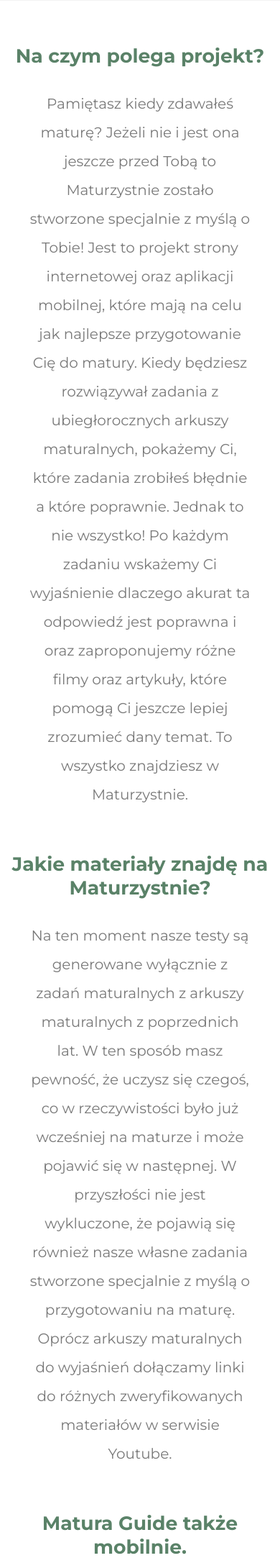
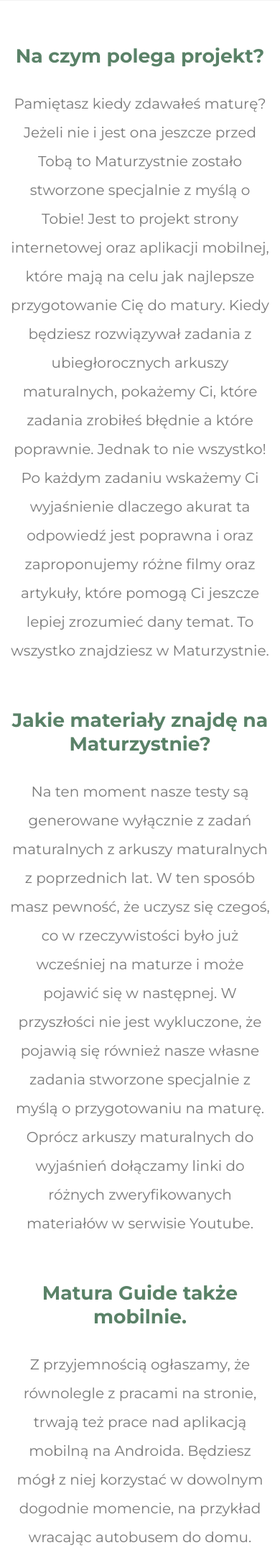
Before and after one commit to Jeboczek/maturaguide-web, a Django app: template homepage/templates/home.html in a window 390 px wide. Shown: the part 1343-3508 px from the top of the page at 72% size. Run offline with Django 3.2, Linux system fonts and the light colour scheme; the template is opened without the code that fills it, so the values that code supplies are empty; style sheets or scripts are compiled from the project's sources.

Commit message:
Make text more responsive

```diff
--- a/static/style/src/_aboutus.scss
+++ b/static/style/src/_aboutus.scss
@@ -70,6 +70,8 @@
     div.about-us{
         width: 95%;
 
+        padding: 0px 25px;
+
         p{
             font-size: 15pt;
         }
--- a/static/style/src/_home.scss
+++ b/static/style/src/_home.scss
@@ -170,6 +170,11 @@
     section{
         width: 98%;
         padding: 0px 10px;
+
+        p{
+            width: 100%;
+
+        }
     }
 
 
```
